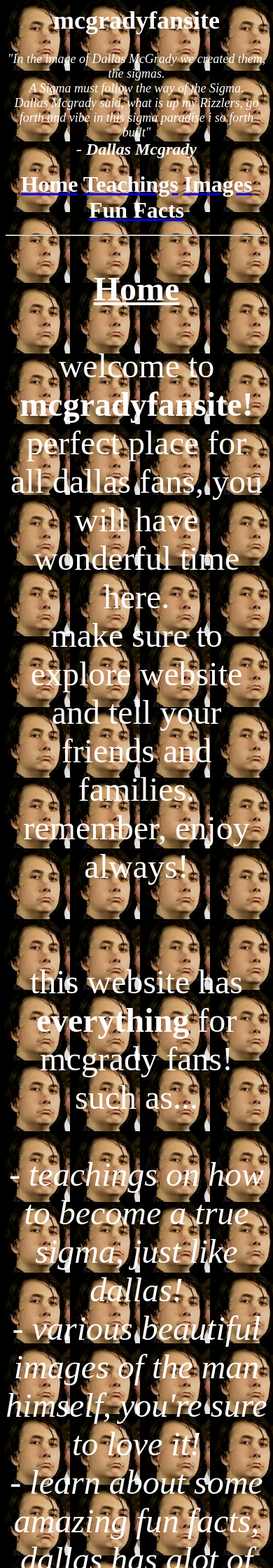
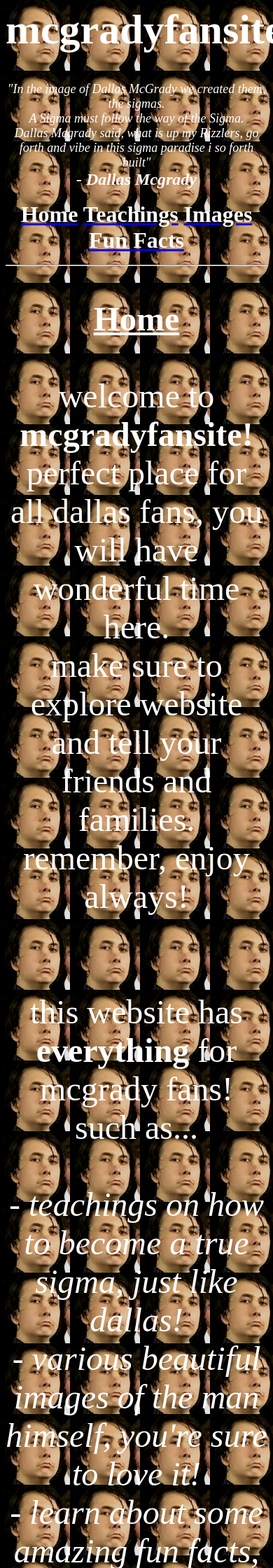
Before and after one commit to dallasmcgradyfan872/dallasmcgradyfan872.github.io, a Jekyll site: the page index.html, which Jekyll copies as it is, in a window 390 px wide. Shown: the top 2240 px of the page at 70% size. Built offline with Jekyll 4.4.1, drawn with Linux system fonts in a browser that asks for light colours.

Commit message:
phonetesting

```diff
--- a/index.html
+++ b/index.html
@@ -52,7 +52,7 @@
         /* Increase font size for portrait mode on mobile devices */
         @media only screen and (max-width: 768px) and (orientation: portrait) {
           body {
-            font-size: 18px; /* Adjust the size as needed */
+            font-size: 30px; /* Adjust the size as needed */
           }
         }
         </style>
```
